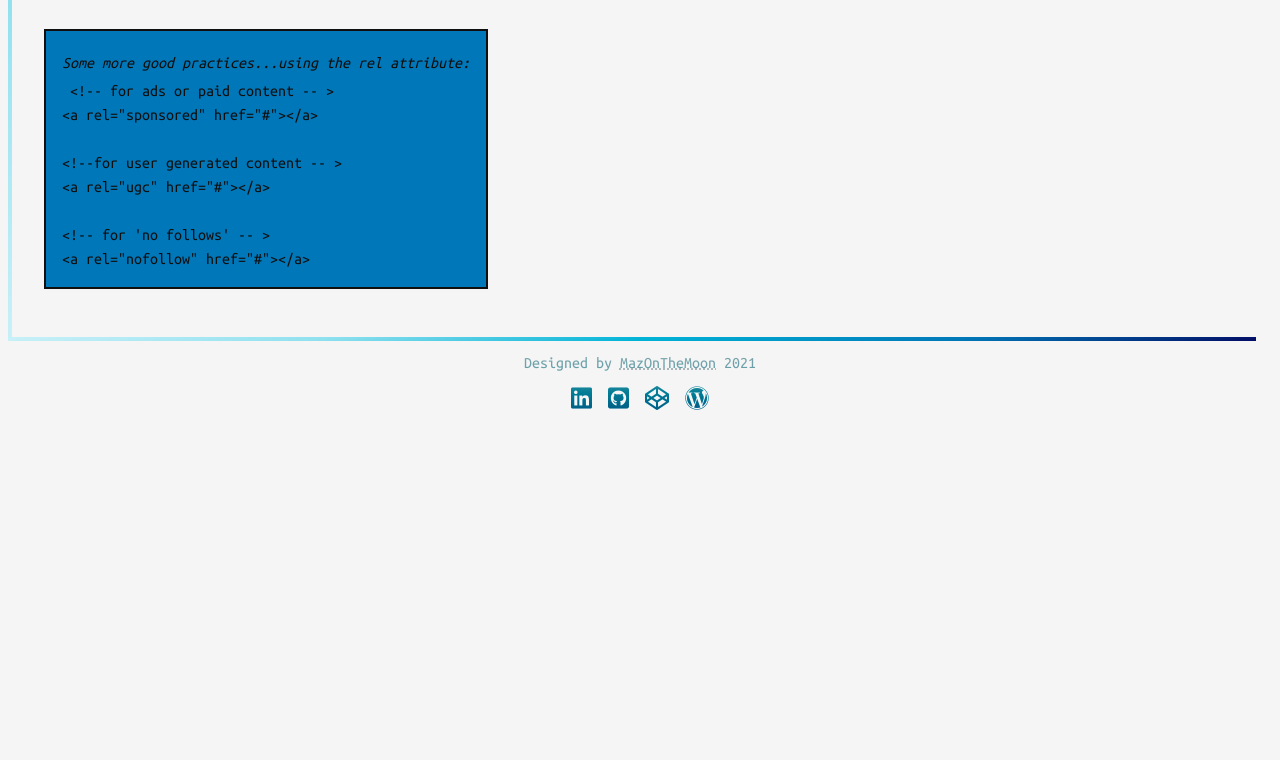
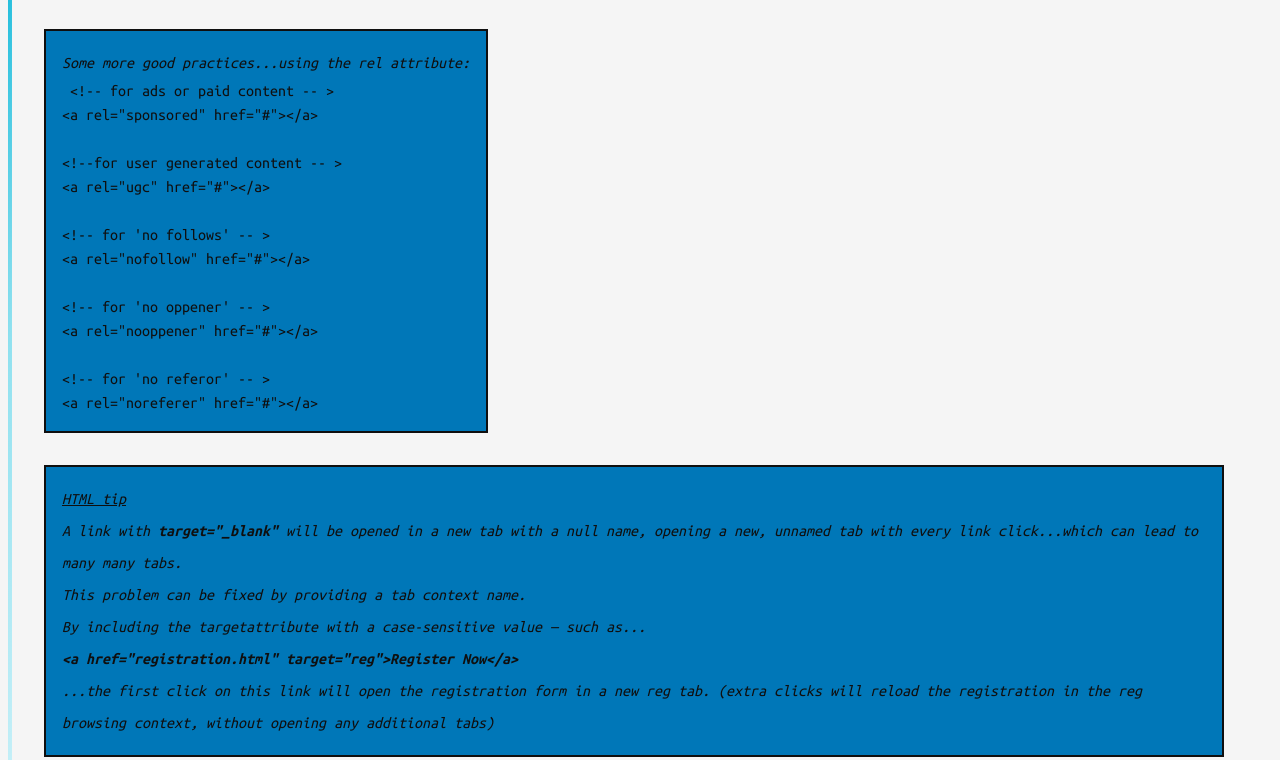
Before and after one commit to MazontheMoon/css_cheatsheet_lists_links, a plain HTML site: page index.html in a window 1280 px wide. Shown: the part 5109-5869 px from the top of the page. Before the commit the page ends 5546 px from the top, so only its background shows below. Drawn offline with Linux system fonts and the light colour scheme.

Commit message:
update: Add html tip content on INDEX
Add "nofollow", "noopener" and "noreferer" to link tips section

```diff
--- a/index.html
+++ b/index.html
@@ -292,8 +292,20 @@ Finding your way around
             &lt;!--for user generated content -- &gt; <br>
             &lt;a rel="ugc" href="#"&gt;&lt;/a&gt; <br><br>
             &lt;!-- for &apos;no follows&apos; -- &gt; <br>
-            &lt;a rel="nofollow" href="#"&gt;&lt;/a&gt; <br>
+            &lt;a rel="nofollow" href="#"&gt;&lt;/a&gt; <br><br>
+            &lt;!-- for &apos;no oppener&apos; -- &gt; <br>
+            &lt;a rel="nooppener" href="#"&gt;&lt;/a&gt; <br><br>
+            &lt;!-- for &apos;no referor&apos; -- &gt; <br>
+            &lt;a rel="noreferer" href="#"&gt;&lt;/a&gt; <br>
           </code>
+         </div>
+         <div class="code_box">
+          <p><u>HTML tip</u></p>
+          <p>A link with <b>target="_blank"</b> will be opened in a new tab with a null name, opening a new, unnamed tab with every link click...which can lead to many many tabs.</p>
+          <p>This problem can be fixed by providing a tab context name.</p>
+          <p>By including the targetattribute with a case-sensitive value — such as...</p>
+            <p><b>&lt;a href="registration.html" target="reg"&gt;Register Now&lt;/a&gt;</b></p>
+            <p>...the first click on this link will open the registration form in a new reg tab. (extra clicks will reload the registration in the reg browsing context, without opening any additional tabs)</p>
          </div>
         <!--backtotop shortcut-->
         <div class="backtotop"><a class="toplink" href="#top"> <i class="far fa-arrow-alt-circle-up"></i></a></div>
```
